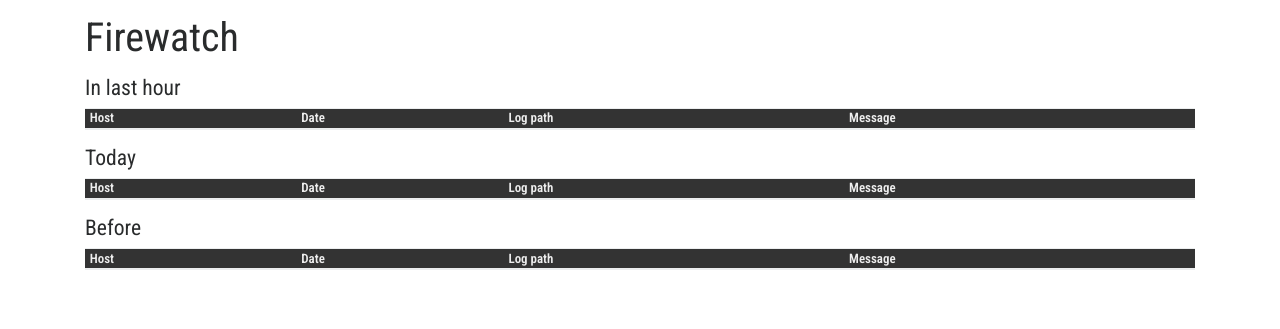
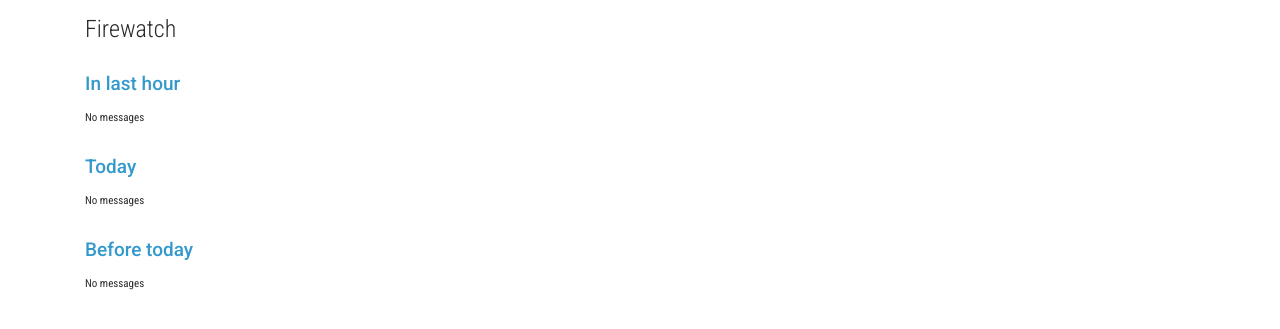
Before and after one commit to leadhub-code/firewatch-hub, a Flask app: template firewatch_hub/templates/dashboard.html in a window 1280 px wide. Shown: the top 329 px of the page. Run offline with Flask 2, Linux system fonts and the light colour scheme; the template is opened without the code that fills it, so the values that code supplies are empty; parts of the project's set-up code (start-up, migrations or seed data) failed here and were passed over; some libraries are stand-ins or nearby versions.

Commit message:
add grouping by regex (hardcoded in the meantime)

```diff
--- a/firewatch_hub/model/model.py
+++ b/firewatch_hub/model/model.py
@@ -46,5 +46,5 @@
             self.c_events.insert_many(docs, ordered=False)
             logger.info('Inserted %s events', len(docs))
 
-    def get_latest_events(self, count=50000):
+    def get_latest_events(self, count=150000):
         return list(self.c_events.find(limit=count, sort=[('_id', -1)]))
--- a/firewatch_hub/static/firewatch.css
+++ b/firewatch_hub/static/firewatch.css
@@ -1,5 +1,5 @@
 body {
-    font-size: 90%;
+    font-size: 11px;
     font-family: 'roboto condensed', sans-serif;
     font-weight: 400;
     line-height: 1.25;
@@ -13,12 +13,26 @@
 }
 h1 {
     margin-top: 1rem;
-    font-weight: 400;
+    font-weight: 300;
+    font-size: 24px;
 }
 h2 {
+    margin-top: 2rem;
+    margin-bottom: 1rem;
+    font-size: 19px;
+    font-weight: 500;
+    font-family: Roboto, sans-serif;
+    color: #39c;
+}
+h3 {
     margin-top: 1rem;
-    font-size: 150%;
-    font-weight: 400;
+    margin-bottom: 1rem;
+    font-size: 16px;
+}
+h3 code {
+    padding: 0;
+    background-color: inherit;
+    color: #c00;
 }
 td pre {
     margin-bottom: 0;
--- a/firewatch_hub/templates/base.html
+++ b/firewatch_hub/templates/base.html
@@ -6,7 +6,8 @@
     <title>Firewatch</title>
 
     <link rel="stylesheet" href="https://maxcdn.bootstrapcdn.com/bootstrap/4.0.0-alpha.6/css/bootstrap.min.css" integrity="sha384-rwoIResjU2yc3z8GV/NPeZWAv56rSmLldC3R/AZzGRnGxQQKnKkoFVhFQhNUwEyJ" crossorigin="anonymous">
-    <link href="https://fonts.googleapis.com/css?family=Roboto+Condensed:400,600&amp;subset=latin-ext" rel="stylesheet">
+    <link href="https://fonts.googleapis.com/css?family=Roboto+Condensed:300,400,500,600&amp;subset=latin-ext" rel="stylesheet">
+    <link href="https://fonts.googleapis.com/css?family=Roboto:300,400,500,600&amp;subset=latin-ext" rel="stylesheet">
     <link rel="stylesheet" href="/static/firewatch.css">
   </head>
   <body>
--- a/firewatch_hub/templates/dashboard.html
+++ b/firewatch_hub/templates/dashboard.html
@@ -31,7 +31,7 @@
             <td style="min-width: 5em; max-width: 8em">
               {{ event['nice_date'] }}
             </td>
-            <td style="min-width: 12em; max-width: 12em">
+            <td style="min-width: 16em; max-width: 16em">
               <small>{{ event['log_dir'] }}/</small><wbr><b>{{ event['log_filename'] }}</b>
             </td>
             {% if not mobile %}
@@ -52,13 +52,35 @@
     </table>
   {% endmacro %}
 
+  {% macro show_groups(groups) %}
+    {% if not groups %}
+        <p>No messages</p>
+    {% else %}
+        {% for group in groups %}
+
+            <h3>
+                {% if group['pattern'] %}
+                    <code>{{ group['pattern'] }}</code>
+                {% else %}
+                    Not matched
+                {% endif %}
+                &nbsp;&times;{{ group['event_count'] }}
+            </h3>
+
+            {{ event_table(group['events']) }}
+
+        {% endfor %}
+    {% endif %}
+  {% endmacro %}
+
+
   <h2>In last hour</h2>
-  {{ event_table(last_hour_events) }}
+  {{ show_groups(last_hour_groups) }}
 
   <h2>Today</h2>
-  {{ event_table(today_events) }}
+  {{ show_groups(today_groups) }}
 
-  <h2>Before</h2>
-  {{ event_table(rest_events) }}
+  <h2>Before today</h2>
+  {{ show_groups(rest_groups) }}
 
 {% endblock %}
```
Also changed, not shown: firewatch_hub/views.py (+55 -4 lines).
